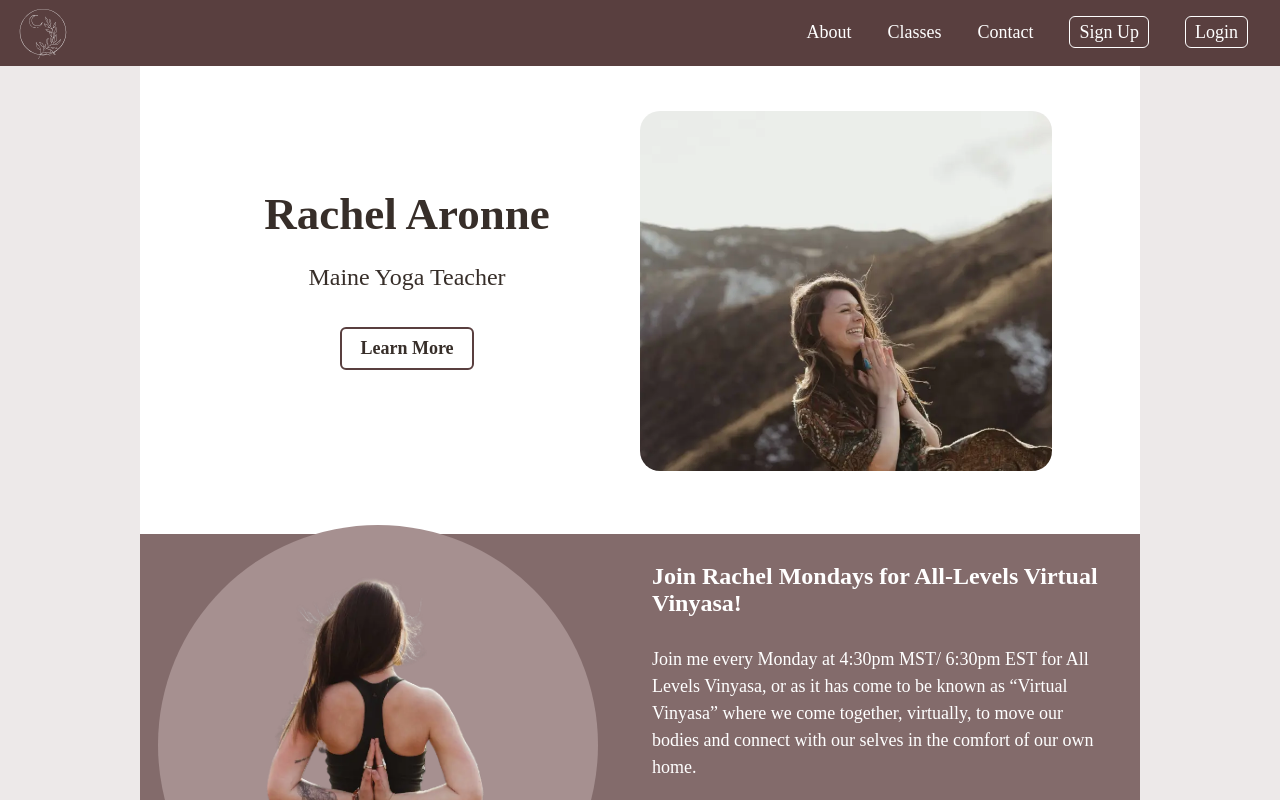
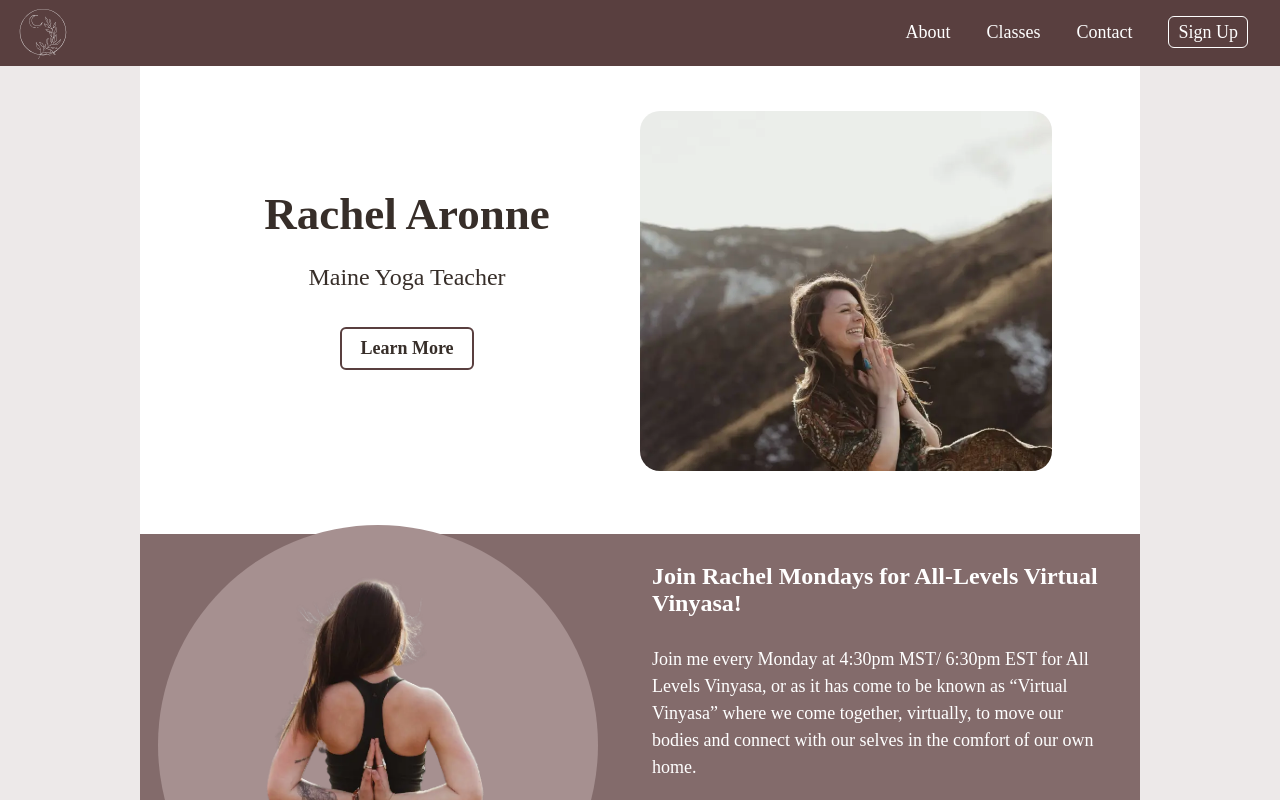
Before and after one commit to ddgroleau/ra-yoga-legacy, a Next.js app: page / in a window 1280 px wide. Shown: the top 800 px of the page. Built offline with nearby package versions, Linux system fonts and the light colour scheme; no server answers; a web font is replaced by a local one.

Commit message:
Hide authentication link

```diff
--- a/components/NavBar.tsx
+++ b/components/NavBar.tsx
@@ -81,7 +81,7 @@ const Navbar = ({title,description}:NavbarProps) => {
                                 Sign Up
                             </Link>
                         </span>
-                        {!isAuthenticated ? <LoginButton /> : <LogoutButton/>}
+                        {/* {!isAuthenticated ? <LoginButton /> : <LogoutButton/>} */}
                     </section>
                     <div className={styles.navLogo}>
                         <Link href={"/"}>
```
